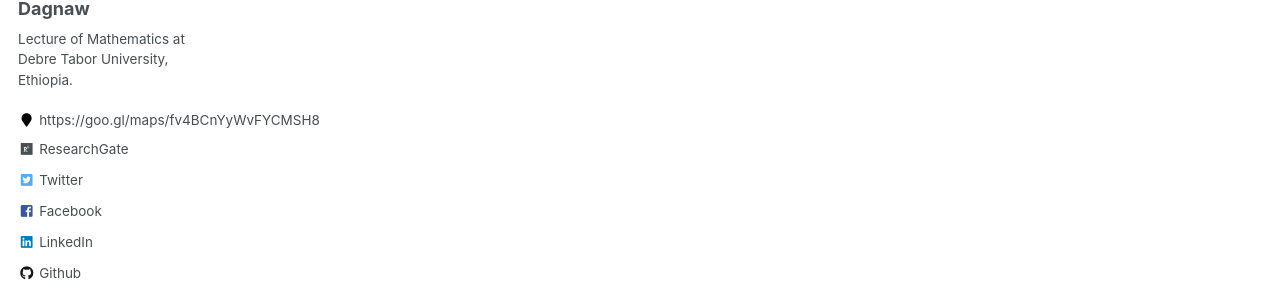
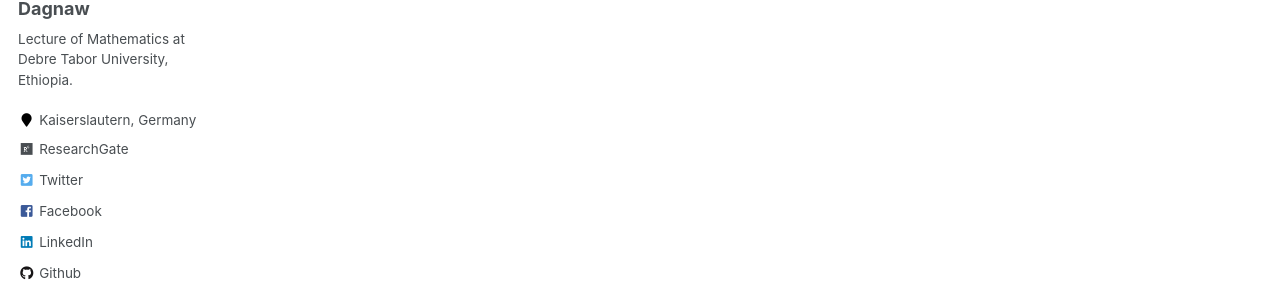
Before and after one commit to muledagnaw/muledagnaw.github.io, a Jekyll site: the page built from _pages/about.md, in a window 1280 px wide. Shown: the part 327-631 px from the top of the page. Built offline with Jekyll 4.4.1, drawn with Linux system fonts in a browser that asks for light colours.

Commit message:
location change

```diff
--- a/_config.yml
+++ b/_config.yml
@@ -83,7 +83,7 @@ author:
   name             : "Mulugeta Alemayehu Dagnaw"
   avatar           : "mule.png"
   bio              :  "Lecture of Mathematics at Debre Tabor University, Ethiopia."
-  location         : "https://goo.gl/maps/fv4BCnYyWvFYCMSH8"
+  location         : "Kaiserslautern, Germany"
   employer         :
   pubmed           : #"https://www.ncbi.nlm.nih.gov/pubmed/?term=john+snow"
   googlescholar    : #"http://yourfullgooglescholarurl.com"
```
